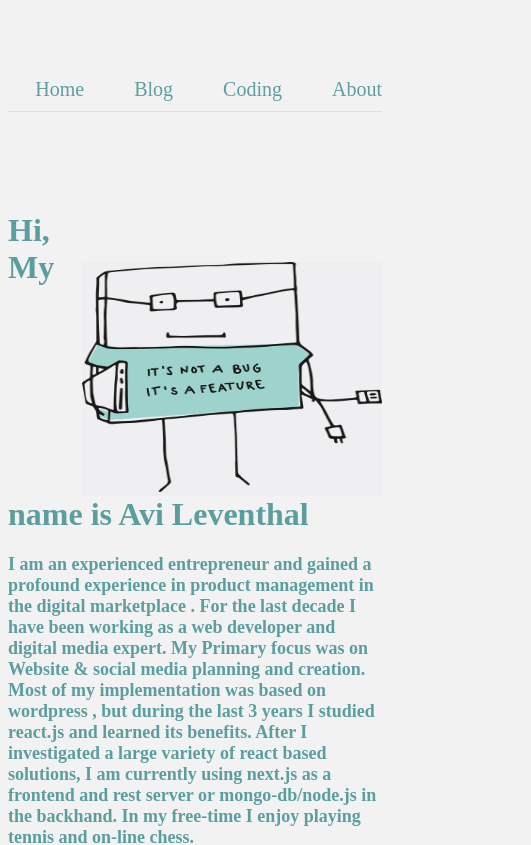
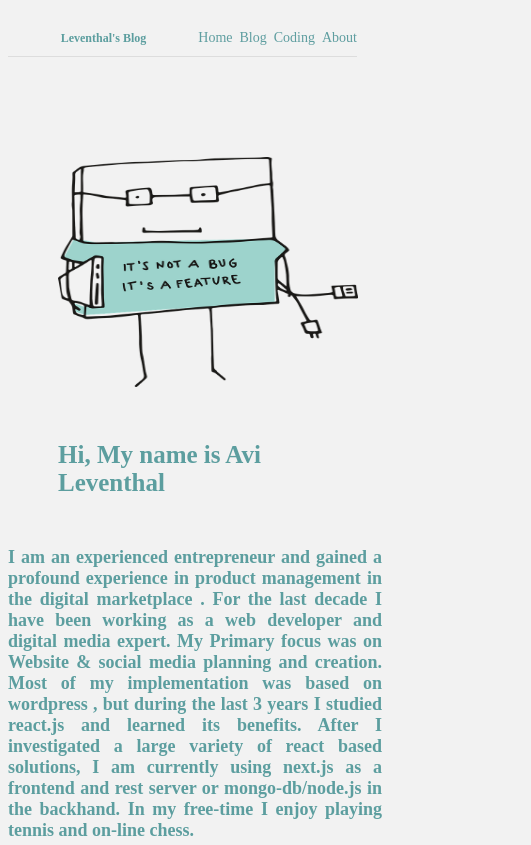
Before and after one commit to Avileven/next-blog, a Next.js app in the folder levenblog/: page /About in a window 390 px wide. Shown: the top 845 px of the page, 531 px wide, since content can reach past the window. Built offline with nearby package versions, Linux system fonts and the light colour scheme.

Commit message:
Update globals.css

```diff
--- a/levenblog/styles/globals.css
+++ b/levenblog/styles/globals.css
@@ -16,7 +16,7 @@ a {
 /* Navbar */
 nav {
   margin: 20px auto 100px;
-  padding: 10px 0;
+  padding: 20px 0;
   display: flex;
   justify-content: flex-end;
   align-items: flex-end;
@@ -32,13 +32,12 @@ nav a:hover {
 }
 nav h1 {
  color:rgb(92,158,159);
+ margin-right: 340px;
  margin-bottom:-3px;
  animation-name:home ;
  animation-duration: 5s;
 }
-nav .logo {
-  margin-right: auto;
-}
+
 
 /* Footer */
 footer {
@@ -75,21 +74,20 @@ font-size: large;
  .post-page .cat-set {
   float: right;
   color: rgb(66,133,185);
-  animation-name:img ;
-  animation-duration: 3s;
+
   }
 
  .post-page .cat-set h2{
- margin-right: 4px;
+ text-align: center;
  font-size: 20px;
- animation-duration: 1s;
+
   }
 
   /* single page content */
 
   .post-page .post-cont h3{
   font-size: 16px;
-  align-items: center;
+  text-align: justify;
   max-width: 600px;
 
   }
@@ -97,7 +95,7 @@ font-size: large;
   font-size: 14px;
   text-align-last: center;
   max-width: 600px;
- color:rgb(51,91,147);
+  color:rgb(11, 124, 124);
 
  }
 
@@ -107,10 +105,10 @@ text-align-last: center;
 max-width: 600px;
 animation-name:home ;
  animation-duration: 3s;
-
+}
 /* main blog page */
 
-}
+
 .blog-list ,.blog-list a {
 color:rgb(92,158,159);
 
@@ -159,6 +157,7 @@ max-width: 485px;
 }
 .about-me .about-cont h3 {
   font-size: 18px;
+  text-align: justify;
 }
 .about-me .contact-img img{
   margin-top: 100px;
@@ -270,3 +269,134 @@ color: rgb(92,158,159)
   color:rgb(42, 147, 153);
   font-size: 26px;
   }
+
+  /* responsive design */
+
+  @media screen and (max-width:1200px) {
+    /* nav */
+    nav {
+    margin-right: 25px;
+    padding: 10px 0;
+    display: flex;
+    justify-content: flex-end;
+    align-items: flex-end;
+    border-bottom: 1px solid #ddd;
+    }
+
+    nav a {
+    margin-left: 7px;
+    margin-right: 0%;
+    color:cadetblue;
+    font-size: 14px;
+    }
+    nav h1 {
+    margin-right: 45px;
+    margin-top: -15px;
+    font-size: 12px;
+    animation:none;
+    }
+    /* Homepage /index */
+    .home {
+    margin: 15px;
+    }
+    .home h1, .home-data .home-title h1{
+     font-size:24px;
+     text-align: center;
+
+    }
+    .home .home-cont,.home-data .home-post  {
+     display:unset;
+      }
+    .home .home-cont h2{
+      text-align: justify;
+      font-size: 18px;
+      margin-top: 5px;
+      }
+     .home h1 {
+      animation: unset;
+      margin-left:20px;
+     }
+
+      .home-data{
+      margin: 30px;
+      padding: unset;
+      }
+      .home-data .home-post h2{
+      padding:unset;
+      }
+      .home-data .home-title h2{
+      font-size: 22px;
+      text-align: center;
+      color: rgb(36, 45, 139)
+      }
+
+      /* footer */
+      footer img {
+      width: 90px;
+      height: 15px;
+      }
+
+      /* main blog page */
+
+
+      .blog-list .blog-img {
+      float:unset;
+      margin-top: -60px;
+      align-items: center;
+      margin-bottom: 30px;
+      animation: unset;
+      }
+
+
+     .blog-list ,.blog-list a {
+     color:rgb(159, 92, 129);
+     padding-bottom:  -50px;
+     text-align: center;
+     }
+
+     /* coding page */
+     .coding .coding-img{
+     float: unset;
+     margin-top: -100px;
+     }
+     .coding {
+     margin:20px;
+     }
+     /* single page content */
+     .post-page .post-cont {
+      margin:20px;
+     }
+     .post-page .post-cont h1 {
+      text-align: center;
+     }
+
+     .post-page .cat-set {
+     float:unset;
+    margin-top: -60px;
+    margin-left: 130px;
+    margin-bottom: 50px;
+    animation: unset;
+     }
+    /* about page */
+    .about-me .about-img {
+    float: unset;
+    animation: unset;
+    margin-top: 30px;
+    margin-left: 50px;
+    }
+    .about-me .contact-img  {
+    animation: unset;
+    margin-left: 20px;
+    }
+    .about-me .contact-img  img{
+     margin-left:100px;
+    }
+    .about-me .about-cont h1{
+     font-size: 25px;
+    }
+
+    .about-me .about-cont h1 {
+    margin:50px;
+     }
+
+  }
```
Lines whose indentation alone changed are shown as unchanged.
